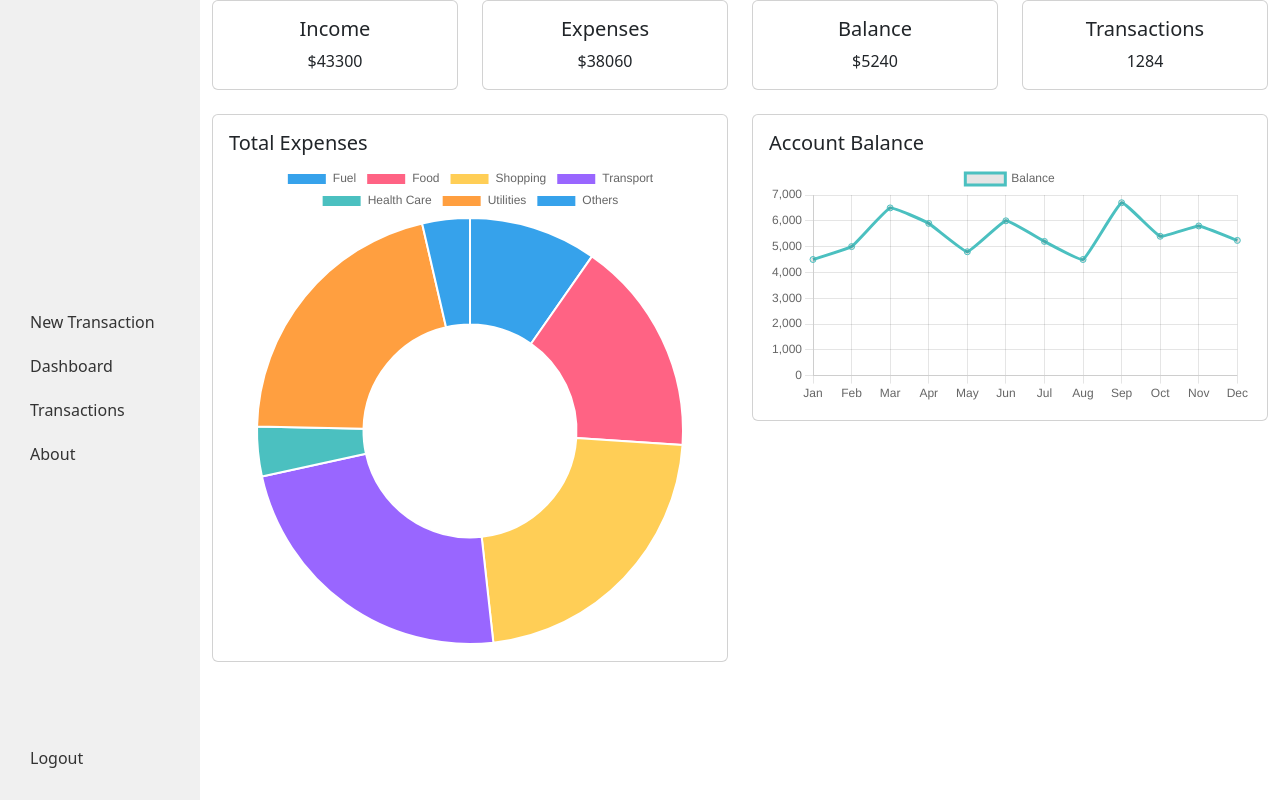
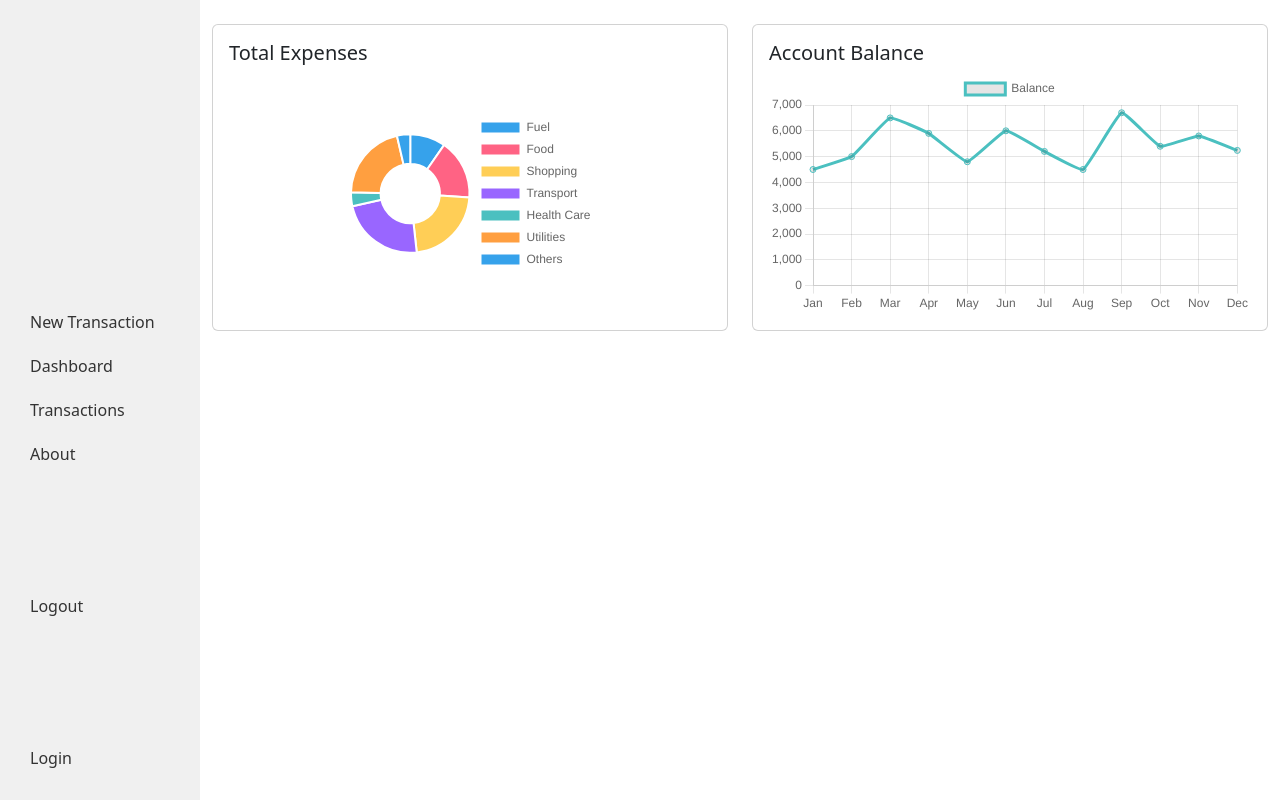
Before and after one commit to utkarshukla7/Invoice-manager, a React (Create React App) app in the folder client/: page / in a window 1280 px wide. Built offline with nearby package versions, Linux system fonts and the light colour scheme; no server answers.

Commit message:
basic auth added

```diff
--- a/client/package.json
+++ b/client/package.json
@@ -3,6 +3,7 @@
   "version": "0.1.0",
   "private": true,
   "dependencies": {
+    "@auth0/auth0-react": "^2.2.4",
     "@emotion/react": "^11.11.4",
     "@emotion/styled": "^11.11.5",
     "@mui/icons-material": "^5.15.15",
--- a/client/src/App.js
+++ b/client/src/App.js
@@ -1,5 +1,6 @@
 import { Routes, Route } from 'react-router-dom';
 import Home from "./Home";
+
 function App() {
   return (
 
--- a/client/src/Home.js
+++ b/client/src/Home.js
@@ -5,8 +5,11 @@ import EnhancedTable from './components/Table';
 import ExpenseTracker from './components/Dashboard';
 import axios from 'axios';
 import { Modal, Button, Form } from 'react-bootstrap';
+import { useAuth0 } from '@auth0/auth0-react';
+
 const Home = () => {
     const [modalShow, setModalShow] = useState(false);
+    const { loginWithRedirect, logout, isAuthenticated, user } = useAuth0();
     const [uploadedImage, setUploadedImage] = useState(null);
     const [page, setPage] = useState(1);
     const [ExtractedText, setExtractedText] = useState(null);
@@ -80,6 +83,9 @@ const Home = () => {
           <button className="sidebar-button" onClick = {()=> setPage(3)}>About</button>
         </div>
         <button className="sidebar-button logout-button">Logout</button>
+        <button className="sidebar-button logout-button" onClick={() => loginWithRedirect()}>
+            Login
+          </button>
       </div>
       <div className='main'>
       {page === 1 && <ExpenseTracker></ExpenseTracker>}
--- /dev/null
+++ b/client/src/auth0-provider.js
@@ -0,0 +1,20 @@
+import React from 'react';
+import { Auth0Provider } from '@auth0/auth0-react';
+
+const Auth0ProviderWithConfig = ({ children }) => {
+  const domain = process.env.REACT_APP_AUTH0_DOMAIN;
+  const clientId = process.env.REACT_APP_AUTH0_CLIENT_ID;
+
+
+  return (
+    <Auth0Provider
+      domain={domain}
+      clientId={clientId}
+      redirectUri={window.location.origin}
+    >
+      {children}
+    </Auth0Provider>
+  );
+};
+
+export default Auth0ProviderWithConfig;
--- /dev/null
+++ b/client/src/components/Dahboard.css
@@ -0,0 +1,4 @@
+.chart-container {
+    position: relative;
+    height: 10vh !important; /* Adjust this value to your desired height */
+  }
--- a/client/src/components/Dashboard.js
+++ b/client/src/components/Dashboard.js
@@ -9,6 +9,7 @@ const ExpenseTracker = () => {
   const balance = 5240;
   const transactions = 1284;
   Chart.register(ArcElement);
+
   const expenseData = {
     labels: ['Fuel', 'Food', 'Shopping','Transport', 'Health Care', 'Utilities', 'Others'],
     datasets: [
@@ -42,7 +43,26 @@ const ExpenseTracker = () => {
 
   const doughnutOptions = {
     responsive: true,
-   heigth: '50%',
+    aspectRatio: 1,
+    plugins: {
+      legend: {
+        position: 'right',
+      },
+      tooltip: {
+        callbacks: {
+          label: function(context) {
+            let label = context.label || '';
+            if (label) {
+              label += ': ';
+            }
+            if (context.parsed && context.parsed.toFixed) {
+              label += context.parsed.toFixed(2);
+            }
+            return label;
+          }
+        }
+      }
+    }
   };
 
   const lineOptions = {
@@ -61,7 +81,10 @@ const ExpenseTracker = () => {
 
   return (
     <Container>
-      <Row className="mb-4">
+      <Row className="mt-4">
+        {/* Income, Expenses, Balance, Transactions cards */}
+      </Row>
+      {/* <Row className="mb-4">
         <Col>
           <Card className="text-center">
             <Card.Body>
@@ -94,13 +117,15 @@ const ExpenseTracker = () => {
             </Card.Body>
           </Card>
         </Col>
-      </Row>
+      </Row> */}
       <Row>
   <Col md={6}>
   <Card>
             <Card.Body>
               <Card.Title>Total Expenses</Card.Title>
+              <div className="chart-container" style={{ width: '50%', margin: 'auto' }}>
                 <Doughnut data={expenseData} options={doughnutOptions} />
+              </div>
               {/* Render expense category descriptions */}
             </Card.Body>
           </Card>
--- /dev/null
+++ b/client/src/components/Filter.js
@@ -0,0 +1,52 @@
+import React, { useState } from 'react';
+import { Modal, Button, Form } from 'react-bootstrap';
+
+const CategoryFilter = ({ show, onHide, onApplyFilter }) => {
+  const categories = ['Fuel', 'Food', 'Shopping', 'Transport', 'Health Care', 'Utilities', 'Others'];
+  const [selectedCategories, setSelectedCategories] = useState([]);
+
+  const handleCategoryChange = (category) => {
+    if (selectedCategories.includes(category)) {
+      setSelectedCategories(selectedCategories.filter((c) => c !== category));
+    } else {
+      setSelectedCategories([...selectedCategories, category]);
+    }
+  };
+
+  const handleApplyFilter = () => {
+    console.log(selectedCategories)
+    onApplyFilter(selectedCategories);
+    onHide();
+  };
+
+  return (
+    <Modal show={show} onHide={onHide}>
+      <Modal.Header closeButton>
+        <Modal.Title>Filter Categories</Modal.Title>
+      </Modal.Header>
+      <Modal.Body>
+        <Form>
+          {categories.map((category) => (
+            <Form.Check
+              key={category}
+              type="checkbox"
+              label={category}
+              checked={selectedCategories.includes(category)}
+              onChange={() => handleCategoryChange(category)}
+            />
+          ))}
+        </Form>
+      </Modal.Body>
+      <Modal.Footer>
+        <Button variant="secondary" onClick={onHide}>
+          Cancel
+        </Button>
+        <Button variant="primary" onClick={handleApplyFilter}>
+          Apply Filter
+        </Button>
+      </Modal.Footer>
+    </Modal>
+  );
+};
+
+export default CategoryFilter;
--- a/client/src/components/Table.js
+++ b/client/src/components/Table.js
@@ -19,15 +19,14 @@ import Tooltip from '@mui/material/Tooltip';
 import DeleteIcon from '@mui/icons-material/Delete';
 import FilterListIcon from '@mui/icons-material/FilterList';
 import { visuallyHidden } from '@mui/utils';
+import CategoryFilter from './Filter';
+import { useState } from 'react';
 
-function createData(id, name, calories, fat, carbs, protein) {
+
+function createData(id, category, amount, date, time, shop) {
   return {
     id,
-    name,
-    calories,
-    fat,
-    carbs,
-    protein,
+    category, amount, date, time, shop,
   };
 }
 
@@ -87,7 +86,7 @@ const headCells = [
     label: 'Category',
   },
   {
-    id: 'Amount',
+    id: 'amount',
     numeric: true,
     disablePadding: false,
     label: 'Amount(Rs)',
@@ -99,7 +98,7 @@ const headCells = [
     label: 'Date',
   },
   {
-    id: 'Time',
+    id: 'time',
     numeric: true,
     disablePadding: false,
     label: 'Time',
@@ -169,9 +168,23 @@ EnhancedTableHead.propTypes = {
 };
 
 function EnhancedTableToolbar(props) {
-  const { numSelected } = props;
+  const { numSelected ,onApplyFilter} = props;
+  //filter options
+  const [showFilter, setShowFilter] = useState(false);
+  const [filteredCategories, setFilteredCategories] = useState([]);
 
+  const handleFilterClick = () => {
+    setShowFilter(true);
+  };
+
+  const handleApplyFilter = (selectedCategories) => {
+    console.log('hi',selectedCategories)
+    setFilteredCategories(selectedCategories);
+    onApplyFilter(selectedCategories)
+
+  };
   return (
+    <>
     <Toolbar
       sx={{
         pl: { sm: 2 },
@@ -210,12 +223,18 @@ function EnhancedTableToolbar(props) {
         </Tooltip>
       ) : (
         <Tooltip title="Filter list">
-          <IconButton>
+          <IconButton onClick={handleFilterClick} >
             <FilterListIcon />
           </IconButton>
         </Tooltip>
       )}
     </Toolbar>
+    <CategoryFilter
+        show={showFilter}
+        onHide={() => setShowFilter(false)}
+        onApplyFilter={handleApplyFilter}
+      />
+    </>
   );
 }
 
@@ -229,6 +248,7 @@ export default function EnhancedTable() {
   const [selected, setSelected] = React.useState([]);
   const [page, setPage] = React.useState(0);
   const [rowsPerPage, setRowsPerPage] = React.useState(10);
+  const [filteredCategories, setFilteredCategories] = useState([]);
 
   const handleRequestSort = (event, property) => {
     const isAsc = orderBy === property && order === 'asc';
@@ -289,11 +309,13 @@ export default function EnhancedTable() {
       ),
     [order, orderBy, page, rowsPerPage],
   );
+    console.log(filteredCategories);
+  return (
+    <>
 
-  return (
     <Box sx={{ width: '100%' }}>
       <Paper sx={{ width: '100%', mb: 2 }}>
-        <EnhancedTableToolbar numSelected={selected.length} />
+        <EnhancedTableToolbar numSelected={selected.length} onApplyFilter = {(e)=>{setFilteredCategories(e)}}/>
         <TableContainer>
           <Table
             sx={{ minWidth: 750 }}
@@ -338,12 +360,12 @@ export default function EnhancedTable() {
                       scope="row"
                       padding="none"
                     >
-                      {row.name}
+                      {row.category}
                     </TableCell>
-                    <TableCell align="right">{row.calories}</TableCell>
-                    <TableCell align="right">{row.fat}</TableCell>
-                    <TableCell align="right">{row.carbs}</TableCell>
-                    <TableCell align="right">{row.protein}</TableCell>
+                    <TableCell align="right">{row.amount}</TableCell>
+                    <TableCell align="right">{row.date}</TableCell>
+                    <TableCell align="right">{row.time}</TableCell>
+                    <TableCell align="right">{row.shop}</TableCell>
                   </TableRow>
                 );
               })}
@@ -367,5 +389,6 @@ export default function EnhancedTable() {
         />
       </Paper>
     </Box>
+    </>
   );
 }
--- a/client/src/index.js
+++ b/client/src/index.js
@@ -2,12 +2,14 @@ import React from 'react';
 import ReactDOM from 'react-dom/client';
 import { BrowserRouter } from 'react-router-dom';
 import App from './App';
-
+import Auth0ProviderWithConfig from './auth0-provider';
 import 'bootstrap/dist/css/bootstrap.min.css';
 const root = ReactDOM.createRoot(document.getElementById('root'));
 root.render(
   <BrowserRouter>
-        <App />
+  <Auth0ProviderWithConfig>
+      <App />
+    </Auth0ProviderWithConfig>
   </BrowserRouter>
 
 );
```
Also changed, not shown: 2 other files (tests, documents, lock files or other folders). Lines whose indentation alone changed are shown as unchanged.
